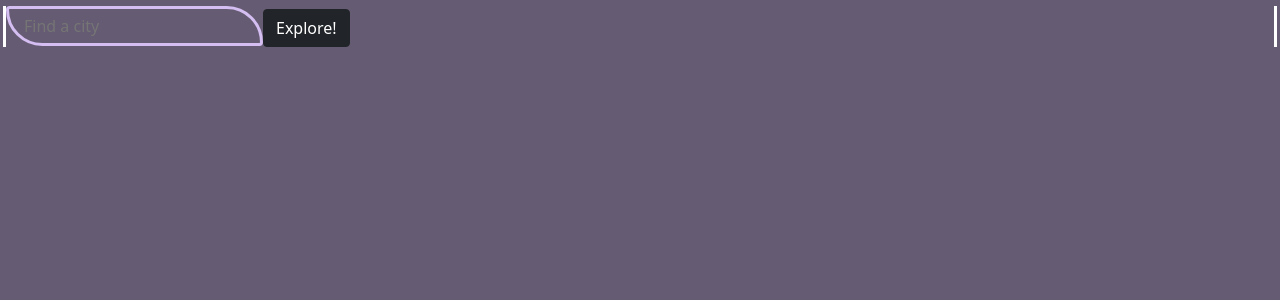
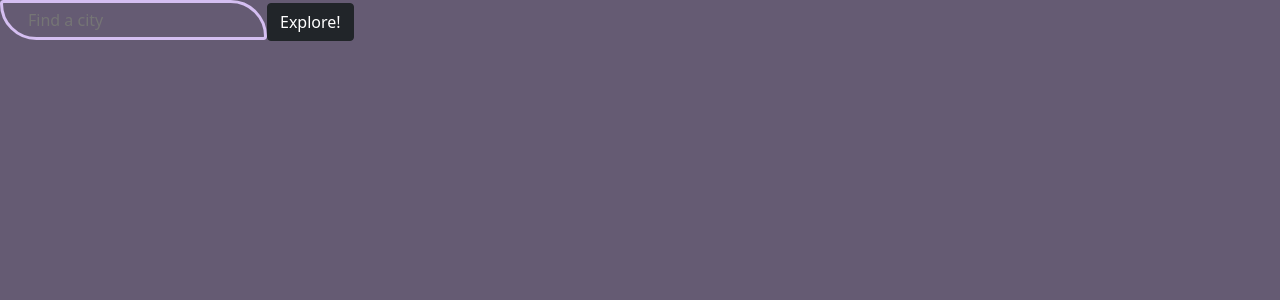
Before and after one commit to heckerdavid/city-explorer, a React (Create React App) app: page / in a window 1280 px wide. Shown: the top 300 px of the page. Built offline with nearby package versions, Linux system fonts and the light colour scheme.

Commit message:
Finished lab 6.

```diff
--- a/src/App.css
+++ b/src/App.css
@@ -4,13 +4,11 @@
 
 * {
   background-color: #655B73;
-  margin: 3px;
 }
 
 input {
   padding: 5px;
-  padding-left: 15px;
-  margin: 15px;
+  padding-left: 25px;
   border: 3px solid #D5BFF2;
   border-radius: 10px 100px;
   color: black;
--- a/src/App.js
+++ b/src/App.js
@@ -32,7 +32,7 @@ export default class App extends React.Component {
       this.setState({
         locationData: '',
         error: true,
-        errorMessage: 'Unable to locate ',
+        errorMessage: `${error}. Unable to locate `,
       })
 
     }
@@ -56,7 +56,7 @@ export default class App extends React.Component {
         </Button>
         {this.state.locationData.lat && <h1>{this.state.citySelection}</h1>}
         {this.state.locationData.lat && (
-          <Card class="card" style={{ width: "18rem" }}>
+          <Card class="card" style={{ width: "28rem" }}>
             <Card.Img
               variant="top"
               src={`https://maps.locationiq.com/v3/staticmap?key=${process.env.REACT_APP_LIQ_KEY}&center=${this.state.locationData.lat},${this.state.locationData.lon}&zoom=12`}
@@ -64,8 +64,8 @@ export default class App extends React.Component {
             <Card.Body>
               <Card.Title>{this.state.locationData.display_name}</Card.Title>
               <Card.Text>
-                <p>Latitude: {this.state.locationData.lat}</p>
-                <p>Longitude: {this.state.locationData.lon}</p>
+                Latitude: {this.state.locationData.lat} <br></br>
+                Longitude: {this.state.locationData.lon}
               </Card.Text>
             </Card.Body>
           </Card>
```
Also changed, not shown: 1 other file (tests, documents, lock files or other folders).
